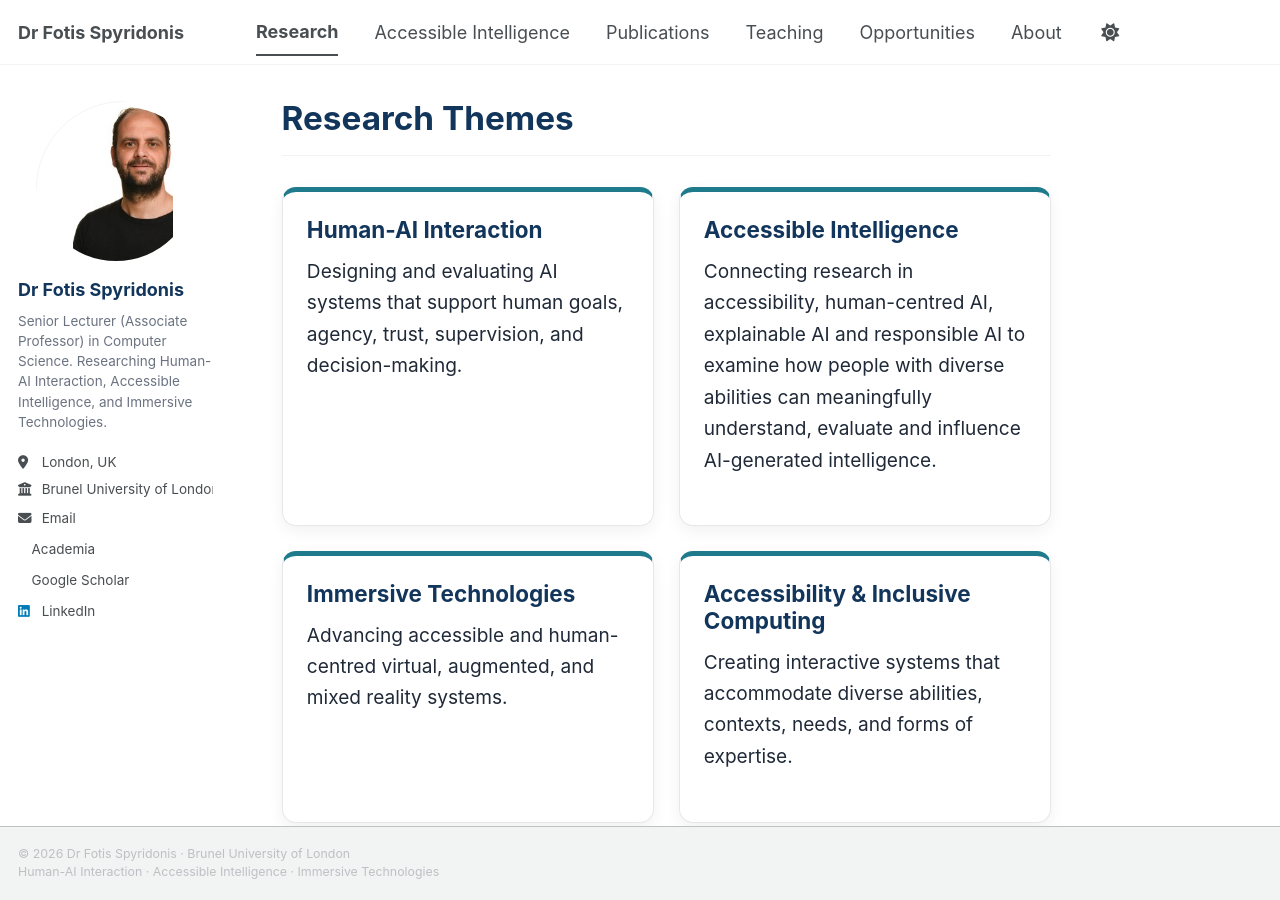
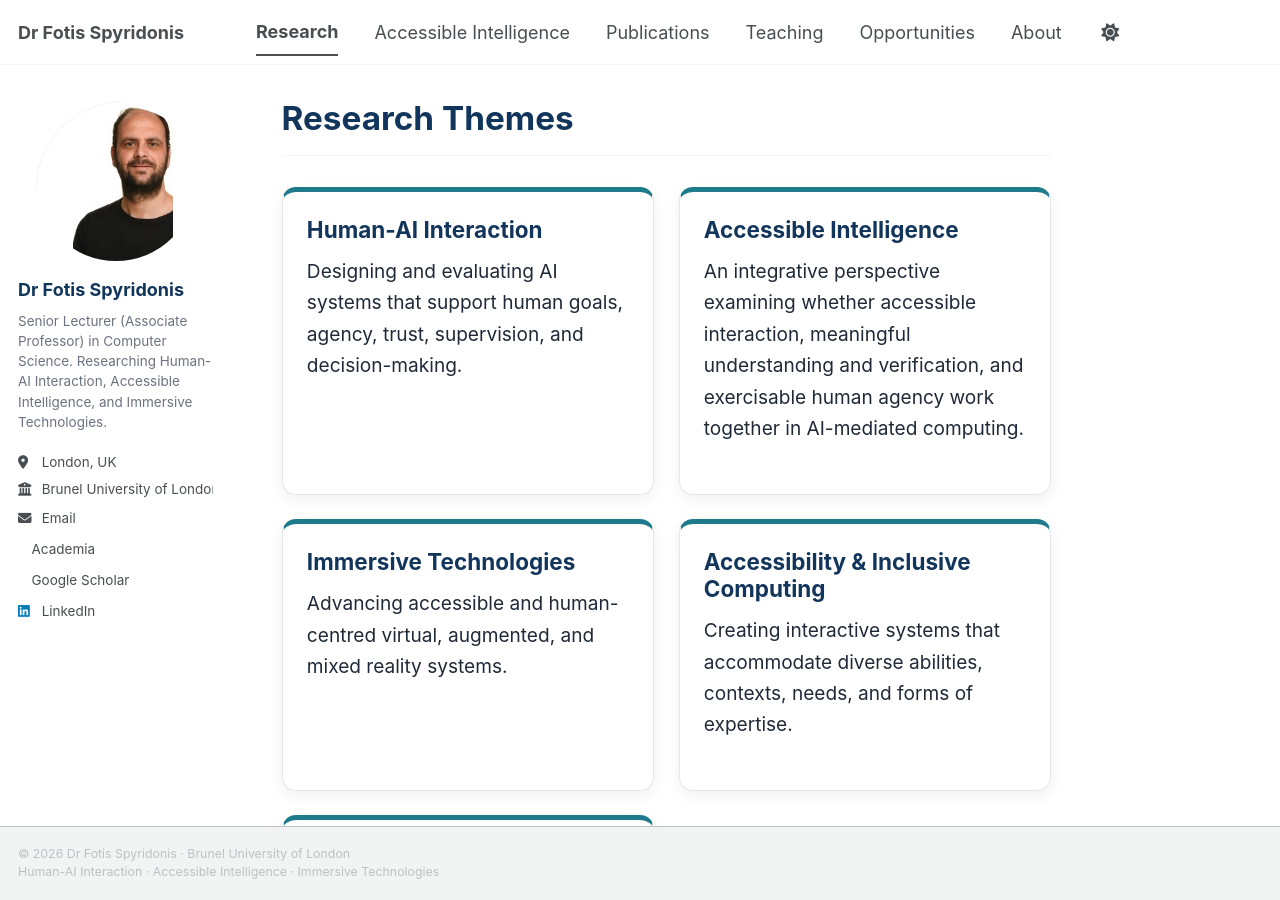
Before and after one commit to fotios-spyridonis/fotios-spyridonis.github.io, a Jekyll site: the page built from _pages/research.md, in a window 1280 px wide and 900 px high, scrolled down 733 px. Built offline with Jekyll 4.4.1, drawn with Linux system fonts in a browser that asks for light colours; a style sheet for code colours, icons or effects is not loaded.

Commit message:
Update research.md

```diff
--- a/_pages/research.md
+++ b/_pages/research.md
@@ -29,7 +29,7 @@ author_profile: true
 
 <div class="research-card">
 <h3>Accessible Intelligence</h3>
-<p>Connecting research in accessibility, human-centred AI, explainable AI and responsible AI to examine how people with diverse abilities can meaningfully understand, evaluate and influence AI-generated intelligence.</p>
+<p>An integrative perspective examining whether accessible interaction, meaningful understanding and verification, and exercisable human agency work together in AI-mediated computing.</p>
 </div>
 
 <div class="research-card">
```
